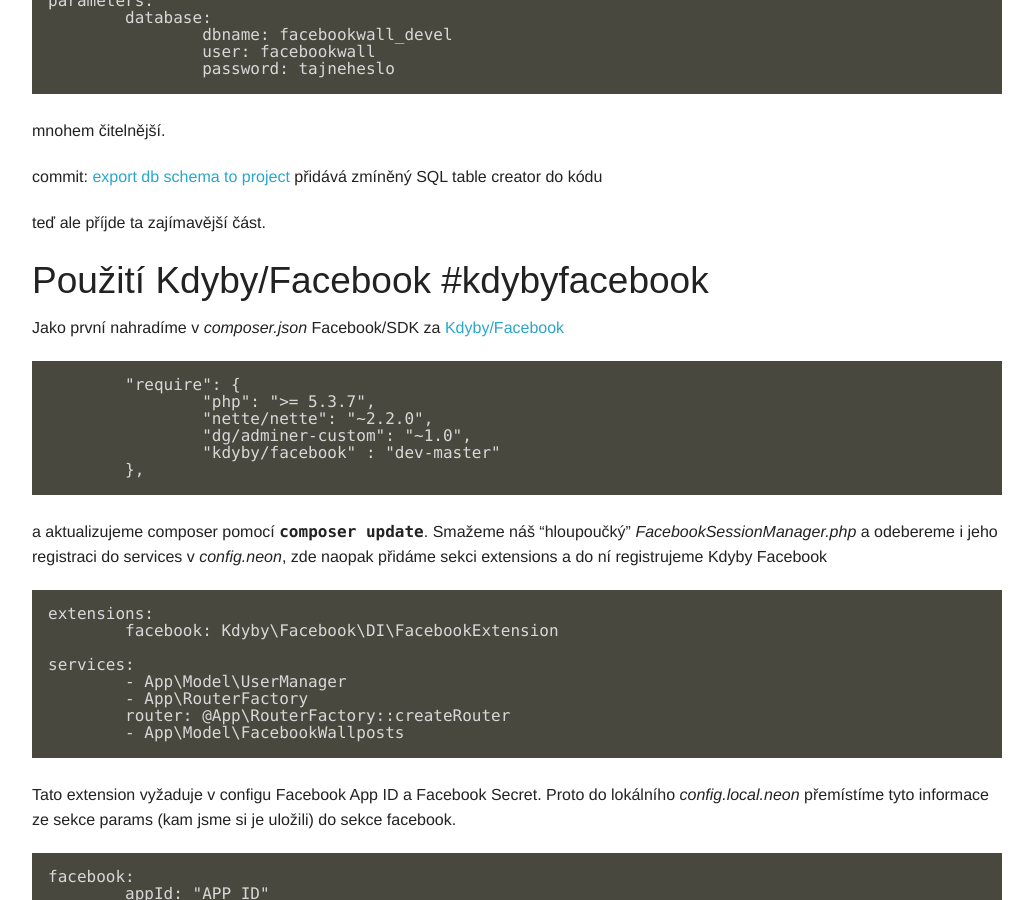
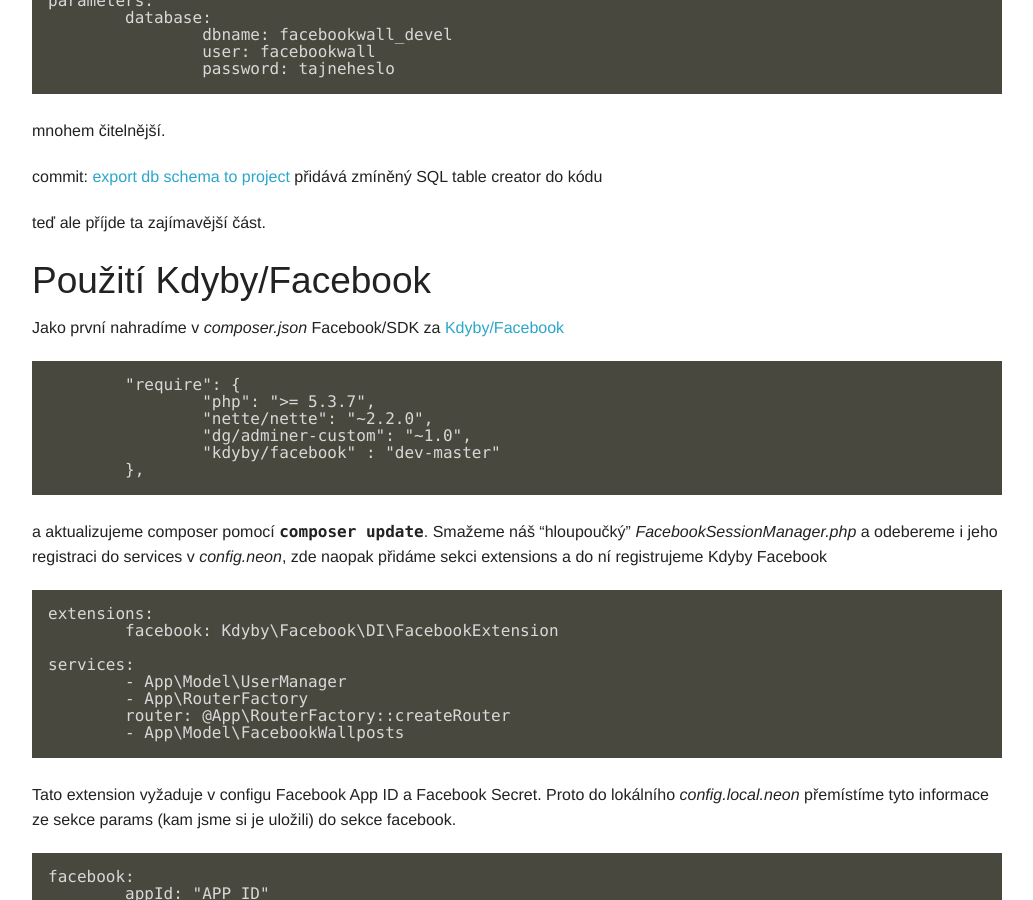
Before and after one commit to chemix/chemix.github.com, a Jekyll site: the page built from _posts/2014-06-13-nette-facebook-reader.md, in a window 1280 px wide and 900 px high, scrolled down 13959 px. Shown: the whole window, without its empty margins (123-1156 px from the left). Built offline with Jekyll 4.4.1, drawn with Linux system fonts in a browser that asks for light colours; some web fonts are replaced; Markdown is read by kramdown in place of the engine named in the settings.

Commit message:
Updated 2014-06-13-nette-facebook-reader.md

```diff
--- a/_posts/2014-06-13-nette-facebook-reader.md
+++ b/_posts/2014-06-13-nette-facebook-reader.md
@@ -687,8 +687,8 @@
 
 teď ale příjde ta zajímavější část.
 
-## Použití Kdyby/Facebook #kdybyfacebook
-
+Použití Kdyby/Facebook
+----------------------
 
 Jako první nahradíme v *composer.json* Facebook/SDK za [Kdyby/Facebook](https://github.com/Kdyby/Facebook)
 
@@ -833,7 +833,9 @@
 $imported[$post['id']] = ArrayHash::from($rowPost);
 {% endhighlight %}
 
-## Latte filter
+Latte filter
+-------------------
+
 Filip do kódu přidal i ukázku jak se poprat s if peklem v šablonách pomocí Latte filtru.
 
 V *HomepagePresernter* definujeme metodu [createTemplate](https://github.com/chemix/Nette-Facebook-Reader/blob/5dd7bed8fb30eb22284ee2e0fc92a726db0913fd/app/presenters/HomepagePresenter.php#L27), která vrací presenteru template object, který se použije pro render šablon. K této šabloňe přidáme filtr, který se bude starat o odkazy na posty.
```
